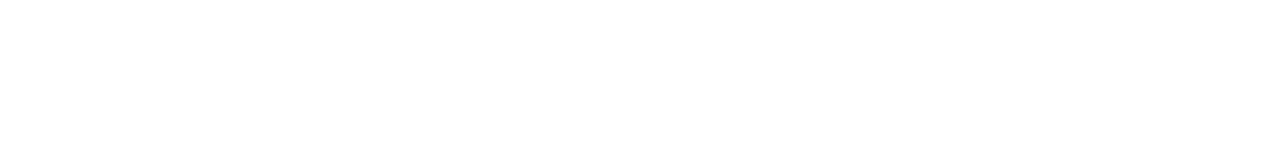
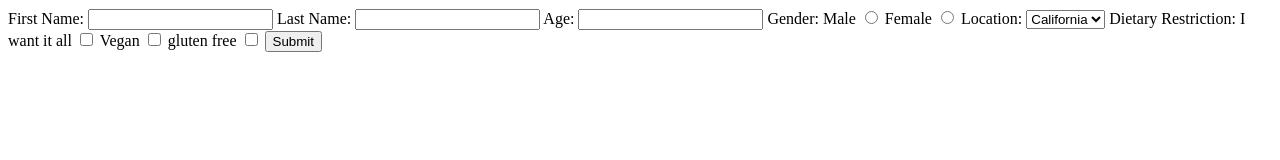
Before and after one commit to solely-sasha/travel-form, a website: page index.html in a window 1280 px wide. Drawn offline with Linux system fonts and the light colour scheme.

Commit message:
basics done, adding css

```diff
--- a/index.html
+++ b/index.html
@@ -1,16 +1,47 @@
 <!DOCTYPE html>
 <html lang="en">
-<head>
-    <meta charset="UTF-8">
-    <meta http-equiv="X-UA-Compatible" content="IE=edge">
-    <meta name="viewport" content="width=device-width, initial-scale=1.0">
+  <head>
+    <meta charset="UTF-8" />
+    <meta http-equiv="X-UA-Compatible" content="IE=edge" />
+    <meta name="viewport" content="width=device-width, initial-scale=1.0" />
     <title>Travel Form</title>
 
-    <form>
+    <form name="travelForm">
+      <label for="firstName">First Name: </label>
+      <input type="text" name="firstName" />
 
+      <label for="lastName">Last Name: </label>
+      <input type="text" name="lastName" />
+
+      <label for="age">Age: </label>
+      <input type="number" name="age" />
+
+      <label for="gender">Gender: </label>
+      <label for="Male"> Male </label>
+      <input type="radio" name="gender" value="Male" />
+
+      <label for="Female"> Female </label>
+      <input type="radio" name="gender" value="Female" />
+
+      <label for="location">Location: </label>
+      <select name="location">
+        <option value="California">California</option>
+        <option value="Egypt">Egypt</option>
+        <option value="London">London</option>
+      </select>
+
+      <label for="diet"> Dietary Restriction: </label>
+      <label for="I want it all">I want it all</label>
+      <input type="checkbox" name="diet" value="I want it all" />
+
+      <label for="Vegan">Vegan</label>
+      <input type="checkbox" name="diet" value="Vegan" />
+
+      <label for="gluten free">gluten free</label>
+      <input type="checkbox" name="diet" value="gluten free" />
+      <button type="submit">Submit</button>
     </form>
-</head>
-<body>
-
-</body>
+  </head>
+  <script src="main.js"></script>
+  <body></body>
 </html>
--- a/main.js
+++ b/main.js
@@ -0,0 +1,15 @@
+const travelForm = document.travelForm
+
+travelForm.addEventListener("submit", function(event){
+    event.preventDefault()
+let firstName = travelForm.firstName.value;
+let lastName = travelForm.lastName.value;
+let age = travelForm.age.value;
+let gender = travelForm.gender.value;
+let location = travelForm.location.value;
+let diet = travelForm.diet.value;
+
+
+alert(`First Name: ${firstName} Last Name: ${lastName} Age: ${age} Gender: ${gender} Location: ${location} Diet: ${diet}  `)
+
+})
--- /dev/null
+++ b/package.json
@@ -0,0 +1,5 @@
+{
+  "dependencies": {
+    "readline-sync": "^1.4.10"
+  }
+}
```
Also changed, not shown: 1 other file.
